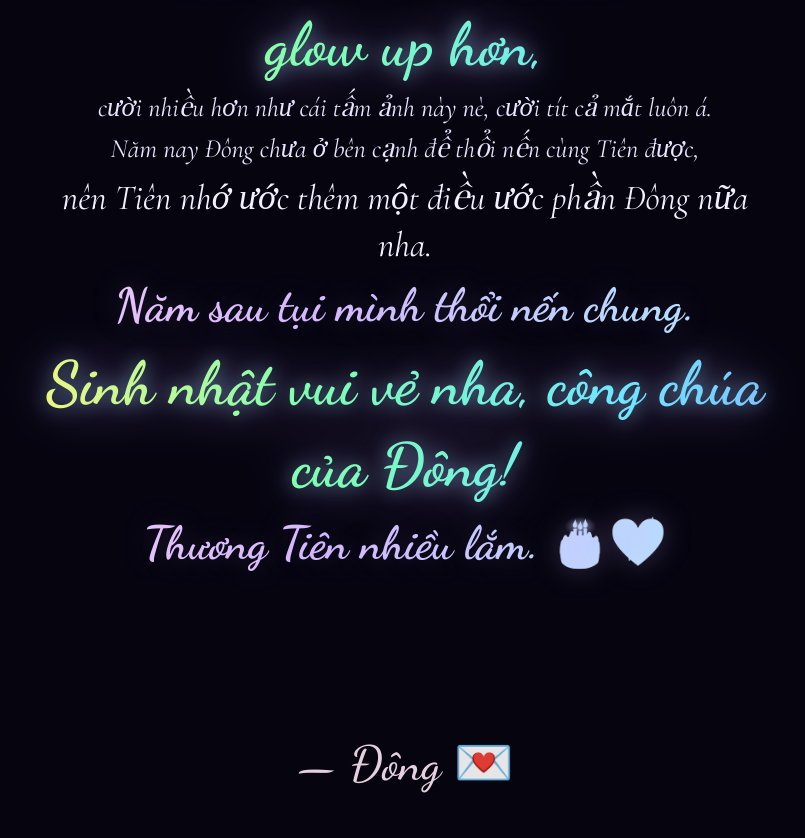
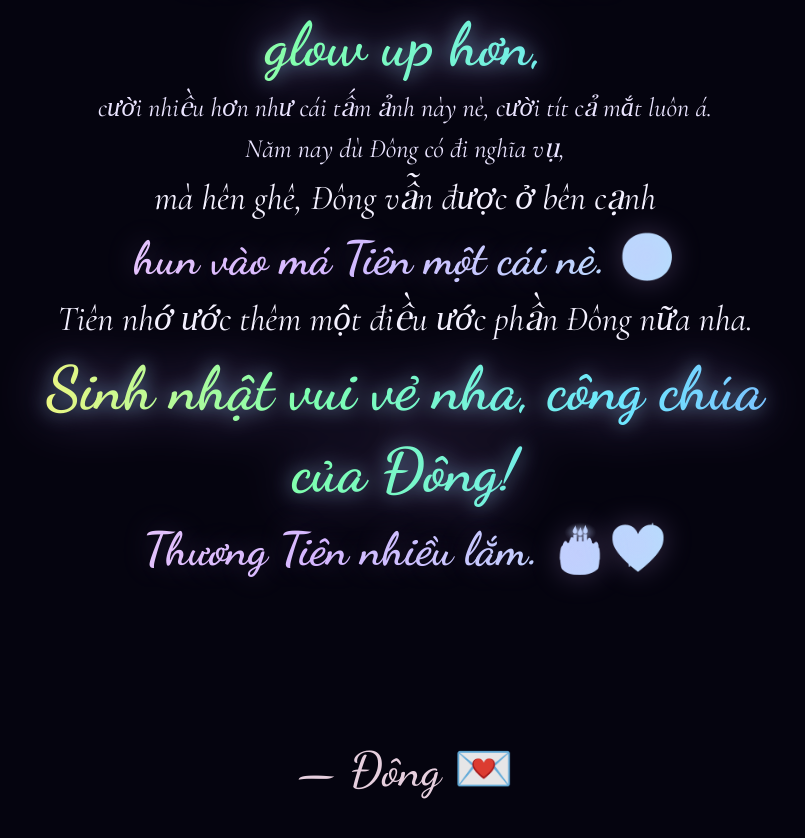
Before and after one commit to LuongQuocDong/gnodunna, a React (Vite) app: page / in a window 1280 px wide. Shown: the part 8120-8958 px from the top of the page, without its empty margins (235-1040 px from the left). Built offline with nearby package versions, Linux system fonts and the light colour scheme; a web font is replaced by a local one.

Commit message:
Update birthday wish: Đông is by Tiên's side this year
Co-Authored-By: Claude Opus 5.5 <noreply@anthropic.com>
Claude-Session: https://claude.ai/code/session_01XZEiJWFJ9eftCUmC9rVLkx

```diff
--- a/src/content.js
+++ b/src/content.js
@@ -117,9 +117,10 @@ export const birthday = [
   { text: "glow up hơn,", size: "xxl", rainbow: true },
   { text: "cười nhiều hơn như cái tấm ảnh này nè, cười tít cả mắt luôn á.", size: "md" },
 
-  { text: "Năm nay Đông chưa ở bên cạnh để thổi nến cùng Tiên được,", size: "md" },
-  { text: "nên Tiên nhớ ước thêm một điều ước phần Đông nữa nha.", size: "lg" },
-  { text: "Năm sau tụi mình thổi nến chung.", size: "xl", special: true },
+  { text: "Năm nay dù Đông có đi nghĩa vụ,", size: "md" },
+  { text: "mà hên ghê, Đông vẫn được ở bên cạnh", size: "lg" },
+  { text: "hun vào má Tiên một cái nè. 😚", size: "xl", special: true },
+  { text: "Tiên nhớ ước thêm một điều ước phần Đông nữa nha.", size: "lg" },
 
   { text: "Sinh nhật vui vẻ nha, công chúa của Đông!", size: "xxl", rainbow: true },
   { text: "Thương Tiên nhiều lắm. 🎂💖", size: "xl", special: true },
```
